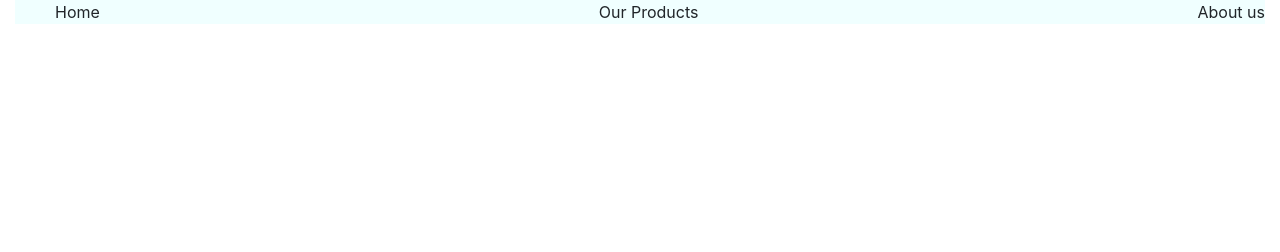
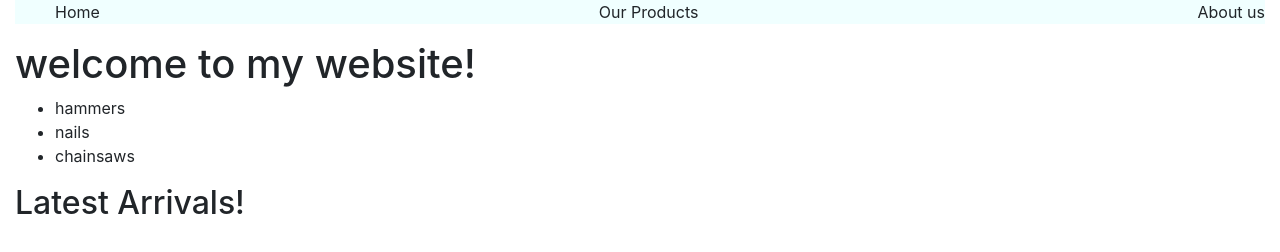
Before and after one commit to muhdarifrawi/JQuery_classFollowPractice, a plain HTML site: page index.html in a window 1280 px wide. Drawn offline with nearby package versions, Linux system fonts and the light colour scheme.

Commit message:
intial commit.

```diff
--- a/index.html
+++ b/index.html
@@ -20,6 +20,29 @@
                 <li>About us</li>
             </ul>
         </nav>
+        <main>
+            <section id="greeting">
+                <h1>welcome to my website!</h1>
+            </section>
+            <section id="our products">
+                <ul id="products">
+                    <li class="product-items">
+                        hammers
+                    </li>
+                    <li class="product-items">
+                        nails
+                    </li>
+                    <li class="product-items">
+                        chainsaws
+                    </li>
+                </ul>
+            </section>
+            <section id="latest-arrivals">
+                <h2>
+                    Latest Arrivals!
+                </h2>
+            </section>
+        </main>
     </div>
 
     <!-- Optional JavaScript -->
```
